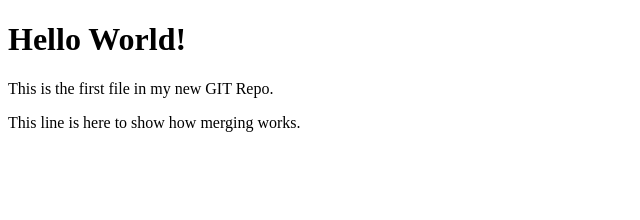
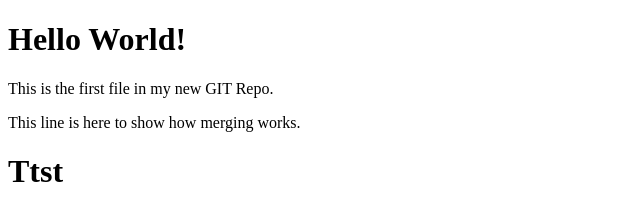
Before and after one commit to Kvamal/k-hello-world, a plain HTML site: page Desktop/w3-GIT/index.html in a window 1280 px wide. Shown: the full height of the page, 0-640 px from the left. Drawn offline with Linux system fonts and the light colour scheme.

Commit message:
Update index.html

```diff
--- a/Desktop/w3-GIT/index.html
+++ b/Desktop/w3-GIT/index.html
@@ -11,5 +11,6 @@
     </h1>
     <p>This is the first file in my new GIT Repo.</p>
     <p>This line is here to show how merging works.</p>
+    <h1>Ttst</h1>
 </body>
 </html>
```
